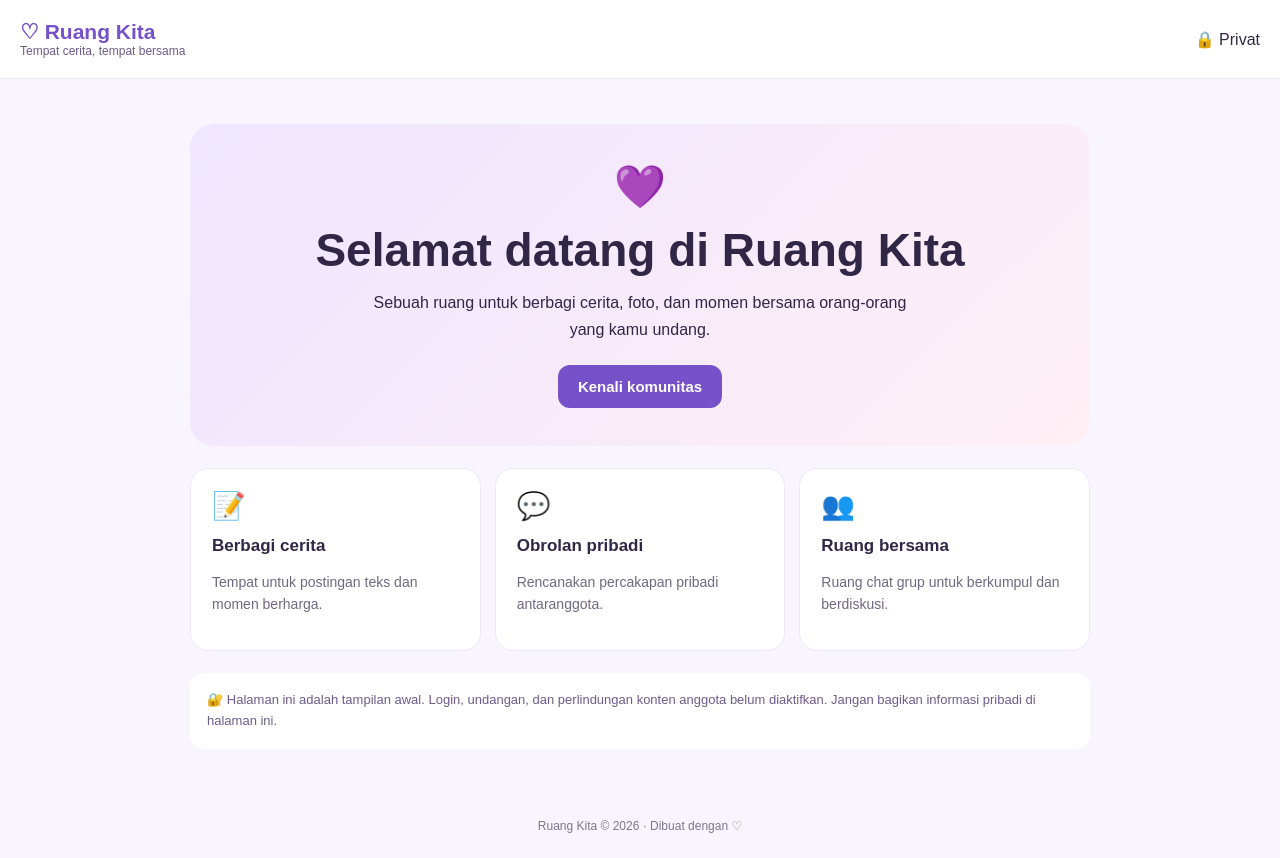
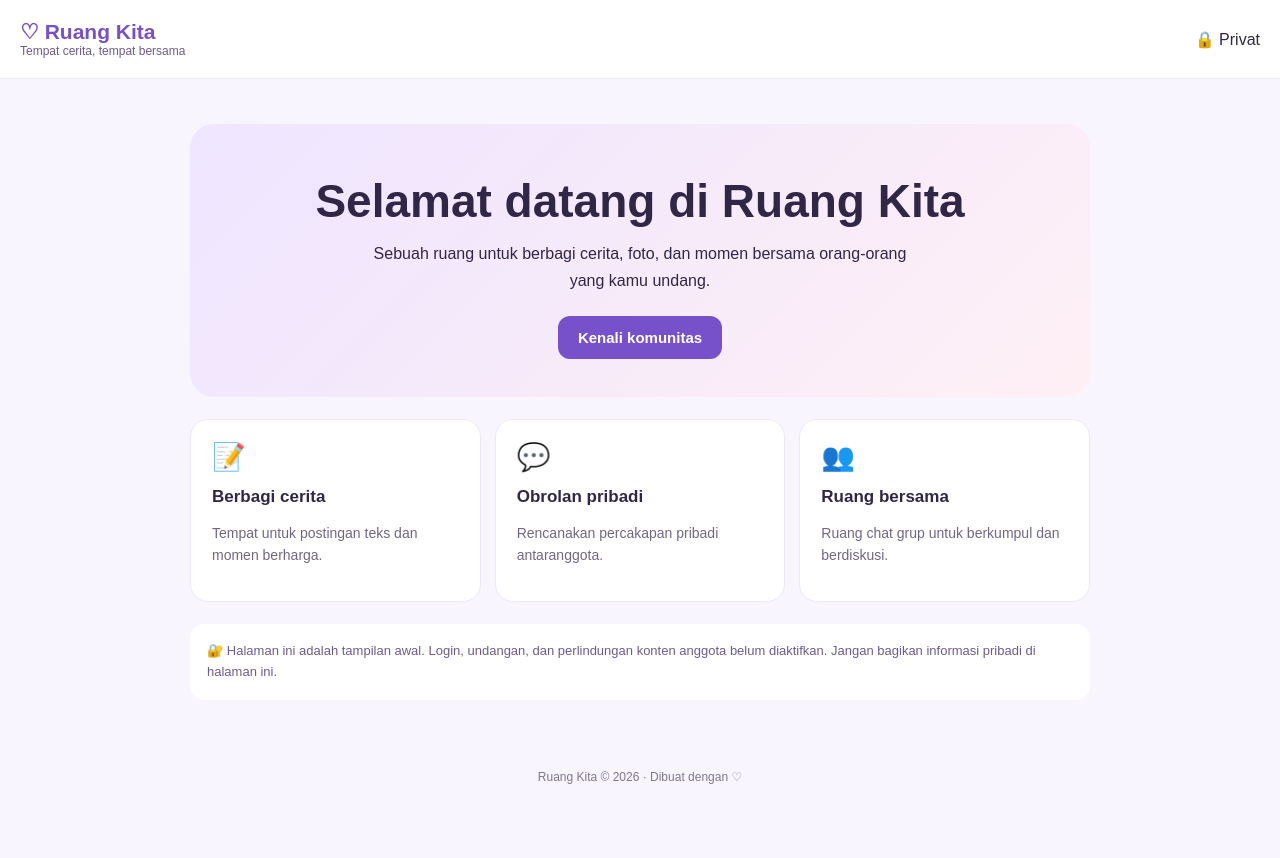
Before and after one commit to alisamadona12-commits/ruang-kita, a plain HTML site: page index.html in a window 1280 px wide. After the commit the page ends 809 px from the top, so only its background shows below. Drawn offline with Linux system fonts and the light colour scheme.

Commit message:
Update index.html

```diff
--- a/index.html
+++ b/index.html
@@ -126,7 +126,7 @@
 
   <main>
     <section class="hero">
-      <div class="emoji">💜</div>
+      <div class="emoji"></div>
       <h1>Selamat datang di Ruang Kita</h1>
       <p>
         Sebuah ruang untuk berbagi cerita, foto, dan momen
```
